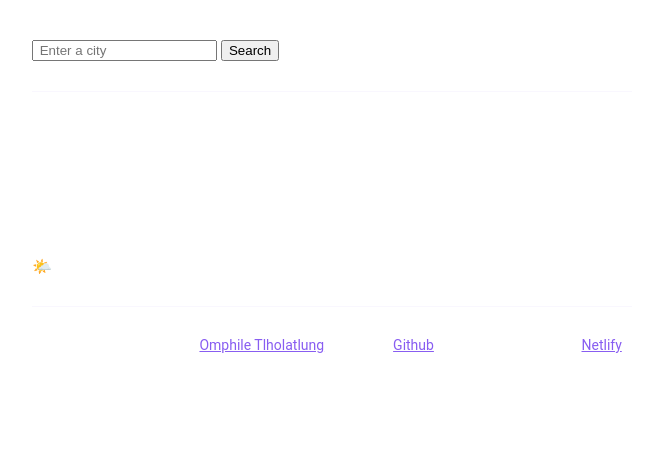
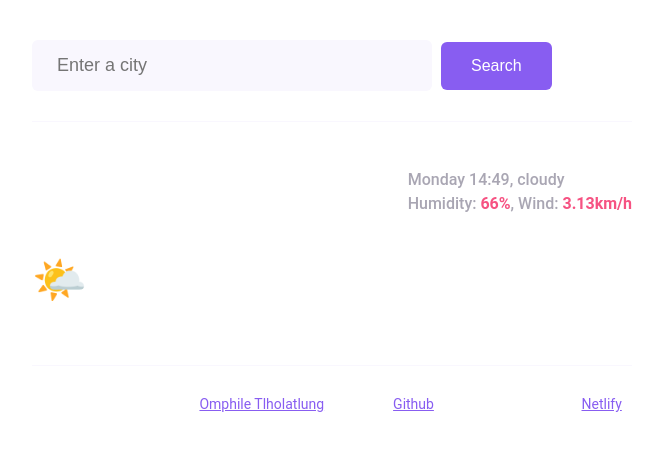
Before and after one commit to omphileT-creator/My-App, a plain HTML site: page index.html in a window 1280 px wide. Shown: the whole page, without its empty margins (308-971 px from the left). Drawn offline with Linux system fonts and the light colour scheme.

Commit message:
added style to the main

```diff
--- a/index.html
+++ b/index.html
@@ -11,20 +11,23 @@
 
     <header>
         <form>
-            <input type="text" placeholder=" Enter a city" required />
-            <input type="submit" value="Search" />
+            <input class="search-form-input" type="text" placeholder=" Enter a city" required />
+            <input class="search-form-button" type="submit" value="Search" />
         </form>
     </header>
     <main>
-        <div>
-            <h1>Sandton</h1>
-            <p>
+        <div class="weather-app-data">
+            <h1 class="weather-app-city">Sandton</h1>
+            <p class="weather-app-details ">
                 Monday 14:49, cloudy
                 <br />
-                Humidity: 66%, Wind: 3.13km/h
+                Humidity: <strong>66%</strong>, Wind: <strong>3.13km/h</strong>
             </p>
         </div>
-        <div>🌤️ 18°C</div>
+        <div class="weather-app-temperature-container"><span class="weather-app-icon">🌤️</span>
+        <span class="weather-app-temperature">18</span>
+        <span class="weatehr-app-unit">°C</span>
+        </div>
 
     </main>
     <footer>
--- a/styles.css
+++ b/styles.css
@@ -29,8 +29,8 @@ header {
     background-color: #f9f7fe;
     border: none;
     border-radius: 6px;
-    width: 80%;
-    font-size: 16px;
+    width: 60%;
+    font-size: 18px;
     padding: 15px 20px;
 }
 
```
